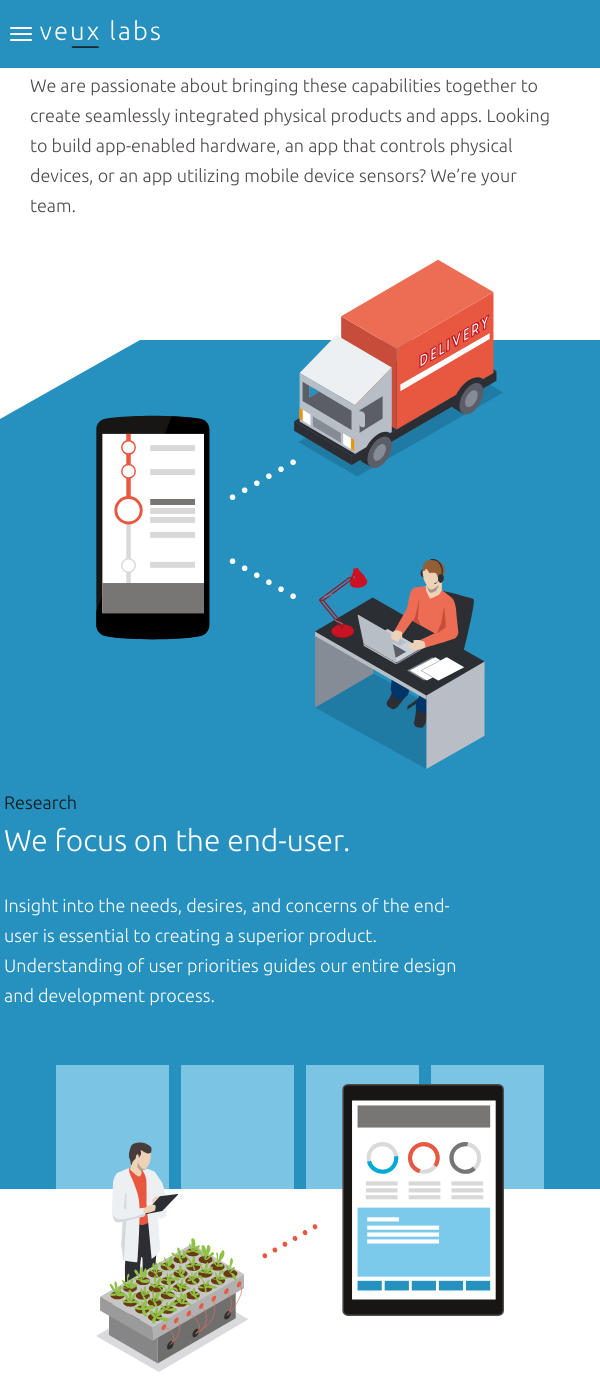
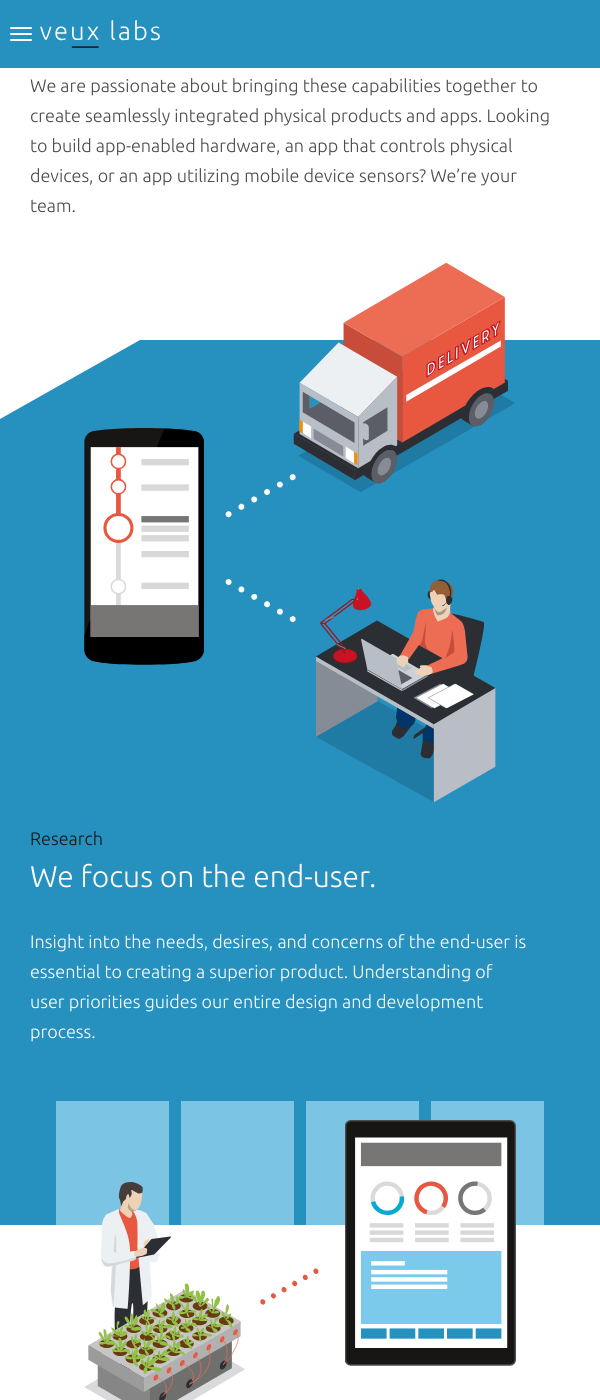
Before and after one commit to VeuxLabs/VeuxLabs.github.io, a Jekyll site: the page built from index.html, in a window 600 px wide and 1400 px high, scrolled down 1032 px. Built offline with Jekyll 4.4.1, drawn with Linux system fonts in a browser that asks for light colours; comment, search, counter and statistics services are not loaded.

Commit message:
Fixed alignment issues

```diff
--- a/css/landing-page.css
+++ b/css/landing-page.css
@@ -543,8 +543,6 @@
     }
     .research .section2-text {
         width: 500px;
-        left: 35%;
-        margin-left: -230px;
         margin-top: -100px;
     }
     .design .design-img img {
@@ -668,7 +666,7 @@
     .app-dev .section4-text {
         z-index: 1;
         width: 531px;
-        margin-left: 103px;
+        margin-left: 50px;
     }
     .app-dev h2 {
         font-size: 18px;
@@ -694,6 +692,28 @@
     }
 }
 
+@media (max-width: 767px) {
+    .research .col-xs-12 {
+        padding-left: 0;
+        padding-right: 0;
+    }
+    .design .col-lg-12 {
+        padding-left: 0;
+        padding-right: 0;
+    }
+    .app-dev .section4-text {
+        padding-left: 30px;
+        padding-right: 30px;
+    }
+}
+
+@media (min-width: 768px) and (max-width: 1200px) {
+    .app-dev .section4-text {
+        padding-left: 40px;
+        padding-right: 40px;
+    }
+}
+
 .network-name {
     text-transform: uppercase;
     font-size: 14px;
@@ -832,6 +852,12 @@
     margin-right: 0;
 }
 
+@media only screen and (min-width: 767px) {
+    footer .second-row .row {
+        margin-left: 55px;
+    }
+}
+
 footer .second-row .row a {
     color: white;
 }
@@ -945,11 +971,14 @@
     padding-bottom: 220px;
 }
 
-@media only screen and (max-width: 650px) {
+@media only screen and (max-width: 992px) {
     .product-development {
         padding-bottom: 0;
-    }
-}
+        padding-left: 30px;
+        padding-right: 30px;
+    }
+}
+
 
 .product-development-items {
     padding-left: 10px;
@@ -1363,7 +1392,7 @@
  @media only screen and (min-width: 480px) and (max-width: 991px) {
     .project-management {
         margin-top: 135px;
-        padding-bottom: 300px;
+        padding-bottom: 450px;
     }
     .project-management img {
        margin: -125px auto 70px auto;
@@ -1399,6 +1428,19 @@
     .support .fixed-div {
         margin-bottom: 100px;
         padding-left: 50px;
+    }
+}
+
+@media only screen and (max-width: 600px) {
+    .support .fixed-div {
+       padding-left: 15px;
+       padding-right: 15px;
+    }
+}
+@media only screen and (max-width: 1200px) {
+    .support .fixed-div {
+       padding-left: 30px;
+       padding-right: 30px;
     }
 }
 
--- a/index.html
+++ b/index.html
@@ -102,7 +102,7 @@
         <div class="container">
             <div class="col-lg-5 col col-md-0 col-sm-0 col-xs-0"></div>
             <div class="col-lg-6 col col-md-12 col-sm-12 col-xs-12">
-                <div class="container internal">
+                <div class="internal">
                     <h2>Project Management</h2>
                     <h3>Staying on track </h3>
                     <p>
@@ -122,7 +122,7 @@
         <img src="img/spaceGraphic.svg" alt="" class="img-responsive app" />
         <div class="fixed-div">
             <div class="col-lg-8 col col-md-8 col-sm-10 col-xs-12">
-                <div class="container internal">
+                <div class="internal">
                     <h2>Support And Maintenance</h2>
                     <h3>Ensuring long-term performance</h3>
                     <p>
```
